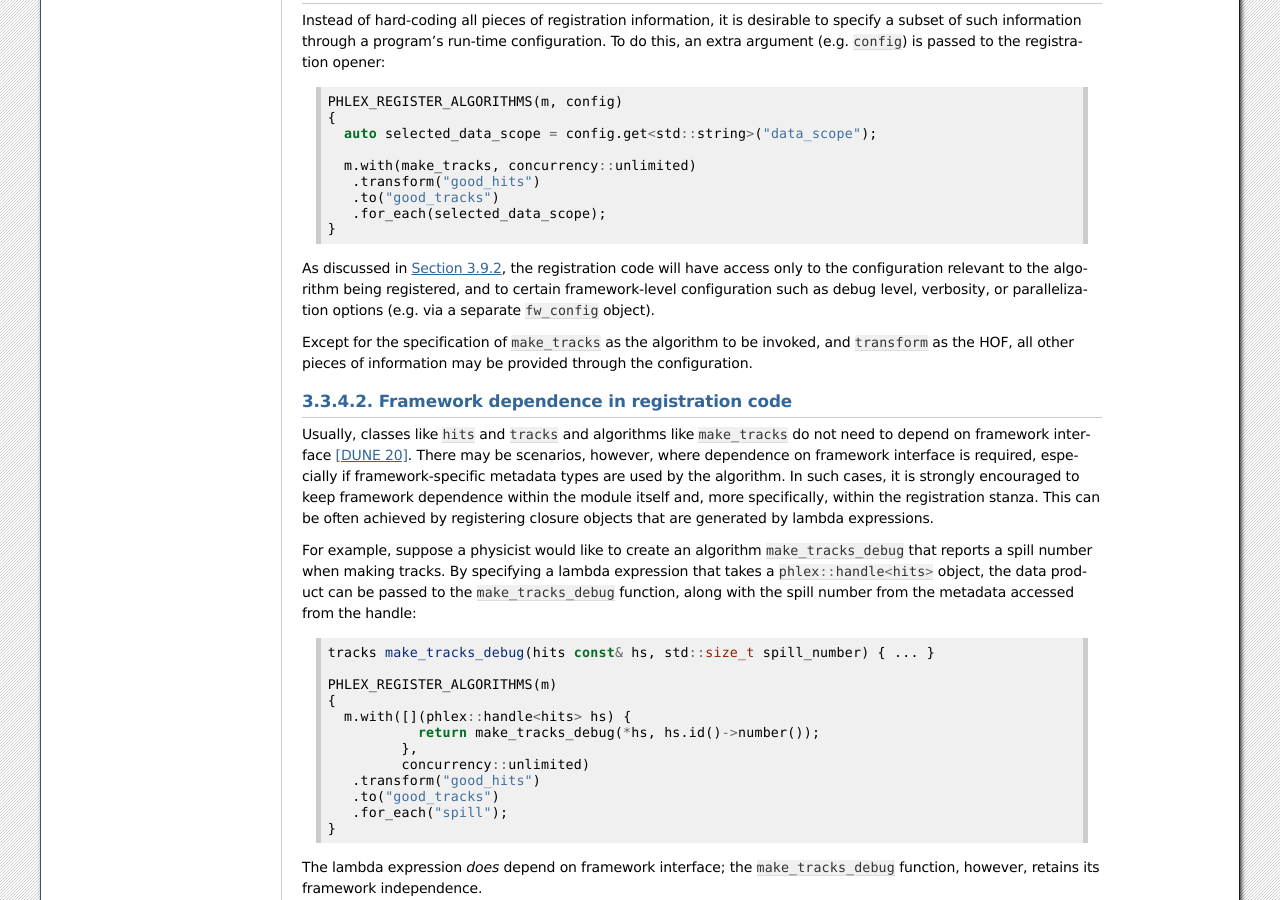
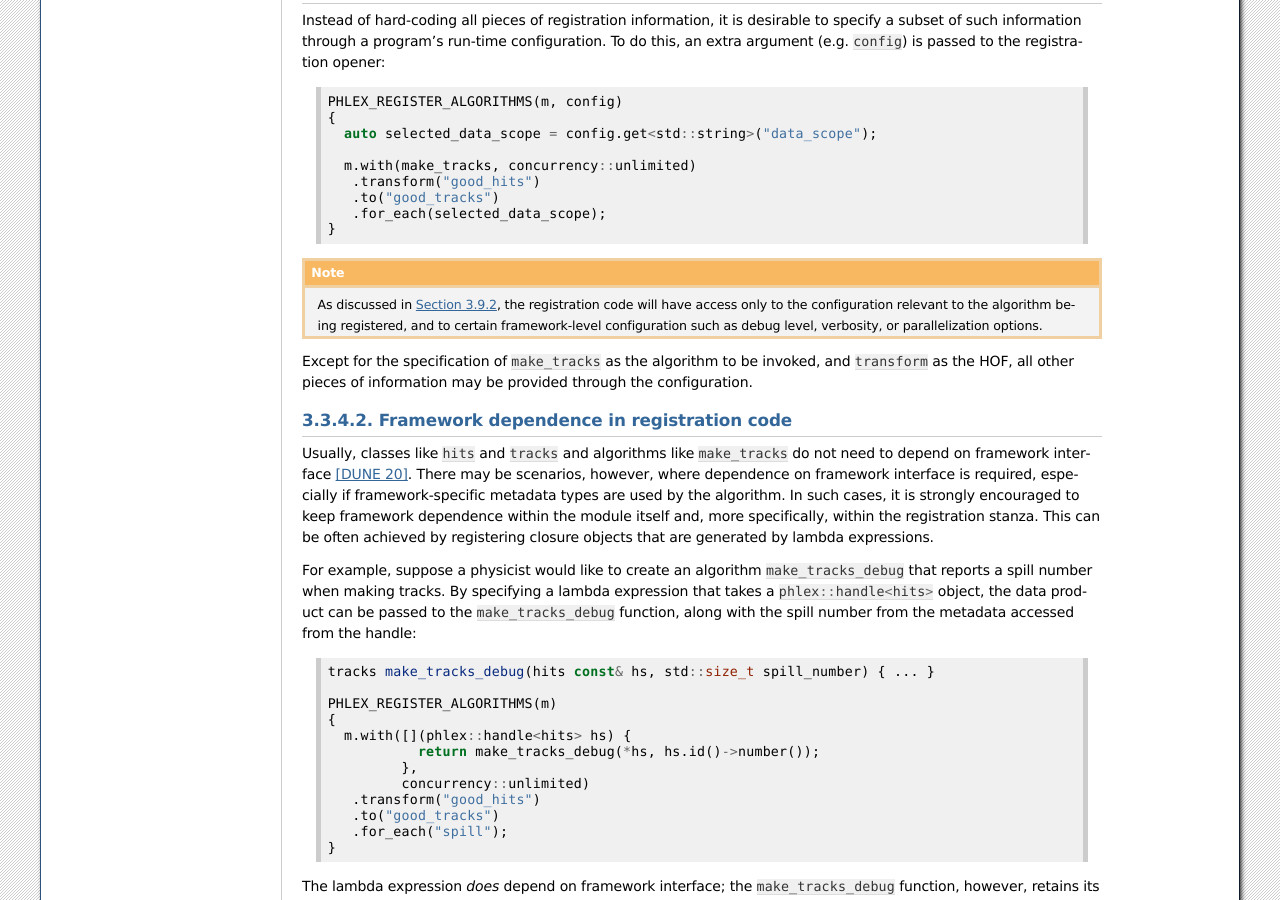
Before and after one commit to Framework-R-D/phlex-design, a Sphinx documentation site: the page built from doc/algorithms.rst, in a window 1280 px wide and 900 px high, scrolled down 2612 px. Built offline with Sphinx 7.4.7, drawn with Linux system fonts in a browser that asks for light colours; formulas are drawn with MathJax 3.

Commit message:
Resolve comments

```diff
--- a/doc/algorithms.rst
+++ b/doc/algorithms.rst
@@ -151,7 +151,9 @@
       .for_each(selected_data_scope);
    }
 
-As discussed in :numref:`user_configuration:Programmatic access to the configuration`, the registration code will have access only to the configuration relevant to the algorithm being registered, and to certain framework-level configuration such as debug level, verbosity, or parallelization options (e.g. via a separate :cpp:`fw_config` object).
+.. note::
+
+   As discussed in :numref:`user_configuration:Programmatic access to the configuration`, the registration code will have access only to the configuration relevant to the algorithm being registered, and to certain framework-level configuration such as debug level, verbosity, or parallelization options.
 
 Except for the specification of :cpp:`make_tracks` as the algorithm to be invoked, and :cpp:`transform` as the HOF, all other pieces of information may be provided through the configuration.
 
```
